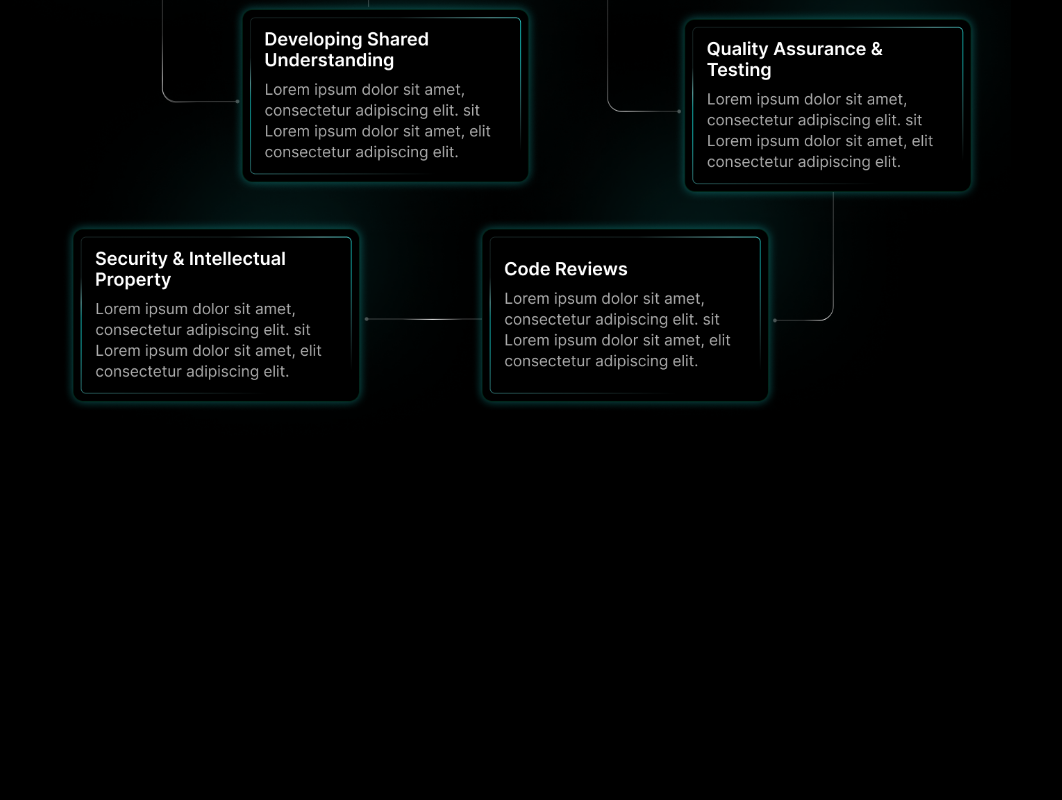
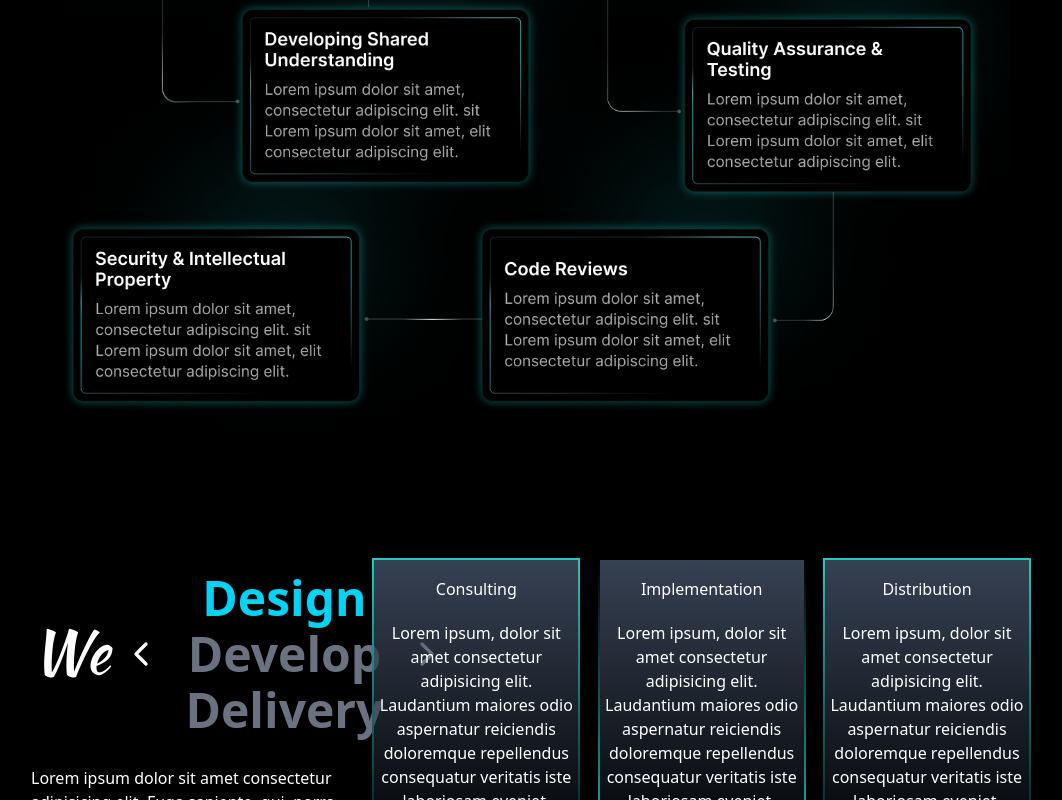
Before and after one commit to HarikaraPrashath/Ceylon_Developer_ui, a Next.js app: page / in a window 1280 px wide. Shown: the part 2954-3754 px from the top of the page, without its empty margins (129-1191 px from the left). Before the commit the page ends 3432 px from the top, so only its background shows below. Built offline with nearby package versions, Linux system fonts and the light colour scheme.

Commit message:
Add "Implement" component and update styles in globals.css

```diff
--- /dev/null
+++ b/app/components/Home/Implement.tsx
@@ -0,0 +1,166 @@
+"use client"
+import React, { useState } from "react"
+import { ChevronLeft, ChevronRight } from "lucide-react";
+
+
+const Implement = () => {
+    const items = ["Design", "Develop", "Delivery"]
+    const [index, setIndex] = useState(0)
+
+
+
+    const nextItem = () => {
+        setIndex((prev) => (prev + 1) % items.length)
+    }
+
+    const prevItem = () => {
+        setIndex((prev) => (prev - 1 + items.length) % items.length)
+    }
+
+
+
+
+    return (
+        <div className='flex  items-center justify-between mt-20 mb-20  mx-30 '>
+            <div className='flex flex-col justify-between  w-[35%] '>
+                <div className='flex '>
+                    <div className=''><h1 className="[font-family:var(--font-kaushan)] pl-10 text-6xl text-center mt-12 px-3">We</h1></div>
+                    <div className="flex items-center justify-center space-x-6 text-5xl font-bold">
+                        {/* Left Arrow */}
+                        <button type="button" onClick={prevItem} className="text-white hover:text-cyan-400">
+                            <ChevronLeft size={40} />
+                        </button>
+
+                        {/* Items */}
+                        <div className="flex flex-col items-center space-y-2">
+                            {items.map((item, i) => (
+                                <h1
+                                    key={i}
+                                    className={`transition-colors duration-300 ${i === index ? "text-cyan-400" : "text-gray-500"
+                                        }`}
+                                >
+                                    {item}
+                                </h1>
+                            ))}
+                        </div>
+
+                        {/* Right Arrow */}
+                        <button type="button" onClick={nextItem} className="text-white hover:text-cyan-400">
+                            <ChevronRight size={40} />
+                        </button>
+                    </div>
+                </div>
+                <p className='pl-10 mt-8'>Lorem ipsum dolor sit amet consectetur adipisicing elit. Fuga sapiente, qui, porro molestiae soluta illum similique, et totam ad aut iure esse quaerat id quis!</p>
+
+            </div>
+
+            {/* Consulting container */}
+            <div className="relative w-[20%] h-80 rounded-sm border-gradient-bottom p-[1px] bg-gradient-to-b from-gray-700 to-black/10">
+                <div className="h-full w-full rounded-sm">
+                    <h1 className="text-center font-medium mt-4">Consulting</h1>
+                    <p className="text-center mt-5">
+                        Lorem ipsum, dolor sit amet consectetur adipisicing elit. Laudantium maiores
+                        odio aspernatur reiciendis doloremque repellendus consequatur veritatis iste
+                        laboriosam eveniet,
+                    </p>
+                    <button
+                        type="button"
+                        className="flex items-center justify-center gap-2 text-custom-cyan mx-auto mt-4"
+                    >
+                        <p>Get Start</p>
+                        <svg
+                            xmlns="http://www.w3.org/2000/svg"
+                            width="20"
+                            height="20"
+                            viewBox="0 0 24 24"
+                            fill="none"
+                            stroke="currentColor"
+                            strokeWidth="2"
+                            strokeLinecap="round"
+                            strokeLinejoin="round"
+                            className="lucide lucide-arrow-right"
+                        >
+                            <path d="M5 12h14" />
+                            <path d="m12 5 7 7-7 7" />
+                        </svg>
+                    </button>
+                </div>
+            </div>
+
+
+            {/* Implementation container */}
+            <div className="relative w-[20%] h-80 rounded-sm border-gradient-top p-[1px] bg-gradient-to-b from-gray-700 to-black/10">
+                <div className="h-full w-full rounded-sm">
+                    <h1 className="text-center font-medium mt-4">Implementation</h1>
+                    <p className="text-center mt-5">
+                        Lorem ipsum, dolor sit amet consectetur adipisicing elit. Laudantium maiores
+                        odio aspernatur reiciendis doloremque repellendus consequatur veritatis iste
+                        laboriosam eveniet,
+                    </p>
+                    <button
+                        type="button"
+                        className="flex items-center justify-center gap-2 text-custom-cyan mx-auto mt-4"
+                    >
+                        <p>Get Start</p>
+                        <svg
+                            xmlns="http://www.w3.org/2000/svg"
+                            width="20"
+                            height="20"
+                            viewBox="0 0 24 24"
+                            fill="none"
+                            stroke="currentColor"
+                            strokeWidth="2"
+                            strokeLinecap="round"
+                            strokeLinejoin="round"
+                            className="lucide lucide-arrow-right"
+                        >
+                            <path d="M5 12h14" />
+                            <path d="m12 5 7 7-7 7" />
+                        </svg>
+                    </button>
+                </div>
+            </div>
+
+
+            {/* Distribution container */}
+            <div className="relative w-[20%] h-80 rounded-sm border-gradient-bottom p-[1px] bg-gradient-to-b from-gray-700 to-black/10">
+                <div className="h-full w-full rounded-sm">
+                    <h1 className="text-center font-medium mt-4">Distribution</h1>
+                    <p className="text-center mt-5">
+                        Lorem ipsum, dolor sit amet consectetur adipisicing elit. Laudantium maiores
+                        odio aspernatur reiciendis doloremque repellendus consequatur veritatis iste
+                        laboriosam eveniet,
+                    </p>
+                    <button
+                        type="button"
+                        className="flex items-center justify-center gap-2 text-custom-cyan mx-auto mt-4"
+                    >
+                        <p>Get Start</p>
+                        <svg
+                            xmlns="http://www.w3.org/2000/svg"
+                            width="20"
+                            height="20"
+                            viewBox="0 0 24 24"
+                            fill="none"
+                            stroke="currentColor"
+                            strokeWidth="2"
+                            strokeLinecap="round"
+                            strokeLinejoin="round"
+                            className="lucide lucide-arrow-right"
+                        >
+                            <path d="M5 12h14" />
+                            <path d="m12 5 7 7-7 7" />
+                        </svg>
+                    </button>
+                </div>
+            </div>
+
+
+
+
+
+        </div>
+    )
+}
+
+export default Implement
--- a/app/globals.css
+++ b/app/globals.css
@@ -13,3 +13,14 @@ body {
   --color-custom-cyan: #20cac5;
   --color-custom-cyan-400: #20cac5;
 }
+
+.border-gradient-bottom {
+  border-width: 2px;
+  border-image: linear-gradient(to bottom, #20cac5, rgba(0,0,0)) 2;
+}
+
+
+.border-gradient-top {
+  border-width: 2px;
+  border-image: linear-gradient(to top, #20cac5, rgba(0,0,0)) 2;
+}
--- a/app/page.tsx
+++ b/app/page.tsx
@@ -2,6 +2,7 @@ import Link from "next/link";
 import Navbar from "./components/Navbar/Navbar";
 import Image from "next/image";
 import ServicesSwiper from "./components/Home/Swiper";
+import Implement from "./components/Home/Implement";
 
 export default function Home() {
   return (
@@ -141,6 +142,8 @@ export default function Home() {
           className="mx-auto -mt-10 "
         />
       </div>
+
+      <Implement/>
     </div>
   );
 }
```
Also changed, not shown: package.json (+7 -6 lines), 1 other file (tests, documents, lock files or other folders).
